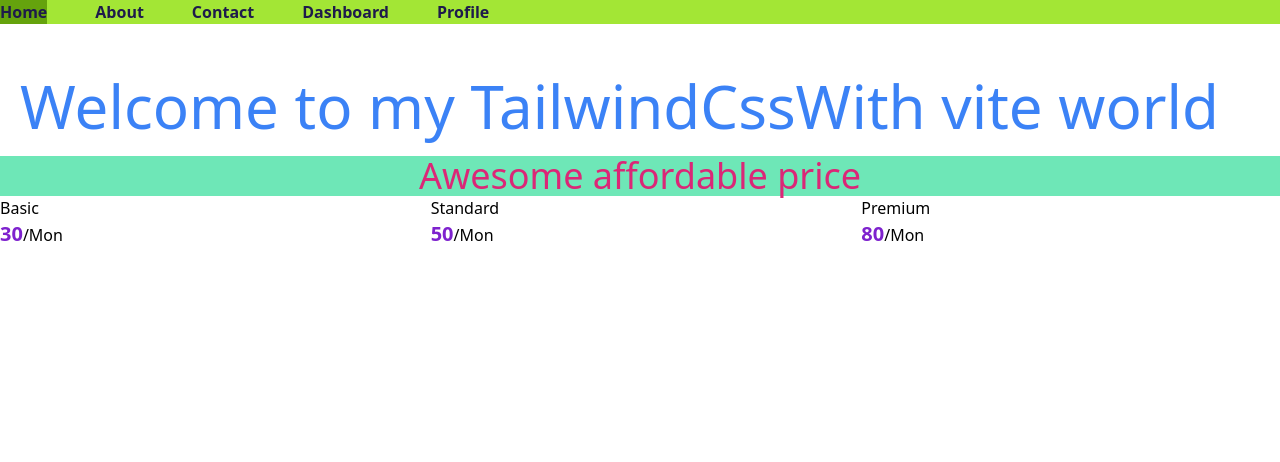
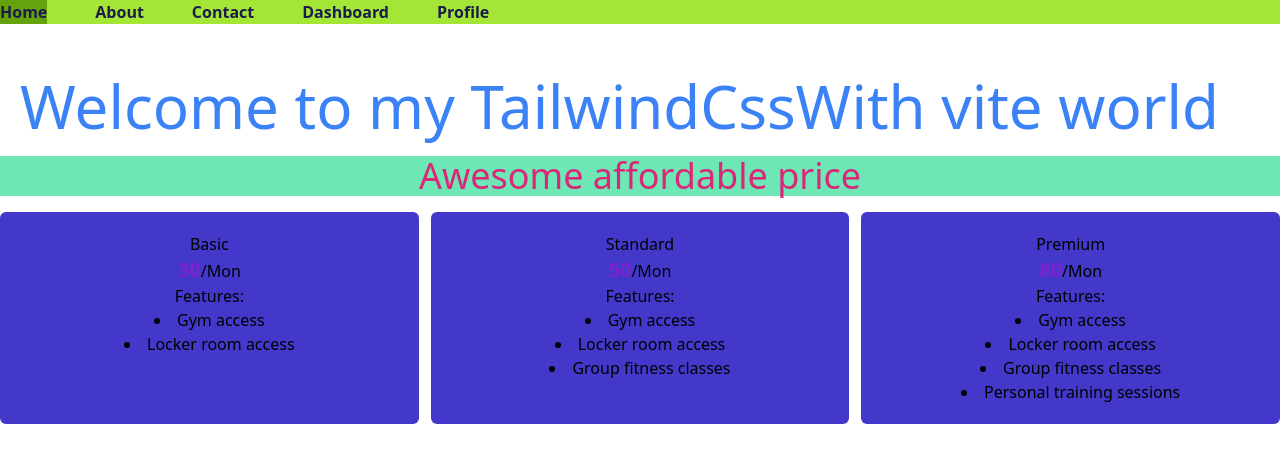
Before and after one commit to Shahinur04/TailwindReact, a React (Vite) app: page / in a window 1280 px wide. Shown: the top 462 px of the page. Built offline with nearby package versions, Linux system fonts and the light colour scheme.

Commit message:
features

```diff
--- a/src/Components/PriceCart/PriceCart.jsx
+++ b/src/Components/PriceCart/PriceCart.jsx
@@ -1,13 +1,19 @@
-import React from 'react';
+import React from "react";
 
-const PriceCart = ({price}) => {
-    return (
-        <div>
-            <h2 >{price.option}</h2>
-            <h5 >
-                <span className='text-xl font-bold text-purple-700'>{price.price}</span>/Mon</h5>
-        </div>
-    );
+const PriceCart = ({ price }) => {
+  return (
+    <div className="bg-indigo-700 mt-4 rounded-md text-center p-5 my-3">
+      <h2>{price.option}</h2>
+      <h5>
+        <span className="text-xl font-bold text-purple-700">{price.price}</span>
+        /Mon
+      </h5>
+      <h2>Features:{}</h2>
+      {
+        price.features.map(feature=><li>{feature}</li>)
+      }
+    </div>
+  );
 };
 
 export default PriceCart;
```
